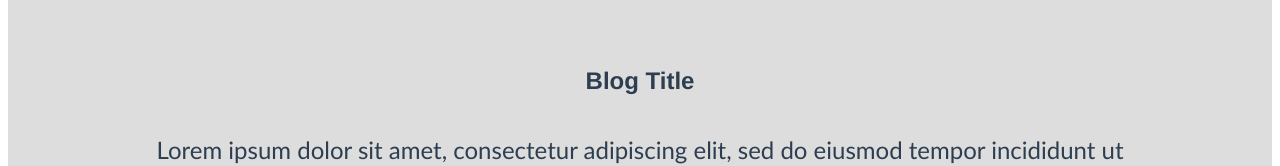
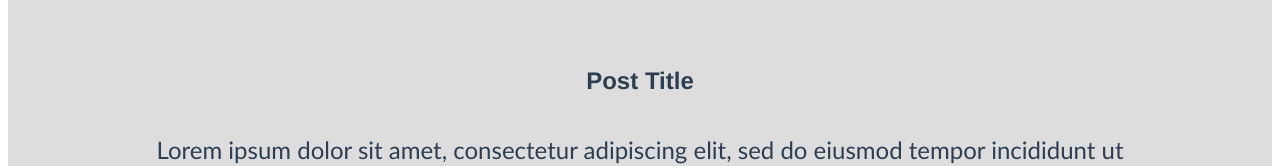
Before and after one commit to jwosborn/Vue-Playground, a Vue app: page / in a window 1280 px wide. Shown: the part 197-363 px from the top of the page. Built offline with nearby package versions, Linux system fonts and the light colour scheme.

Commit message:
changed title msg to 'Post title'

```diff
--- a/src/App.vue
+++ b/src/App.vue
@@ -2,7 +2,7 @@
   <div id="app">
     <Nav/>
     <Header/>
-    <Title msg="Blog Title" />
+    <Title msg="Post Title" />
     <Post />
   </div>
 </template>
```
